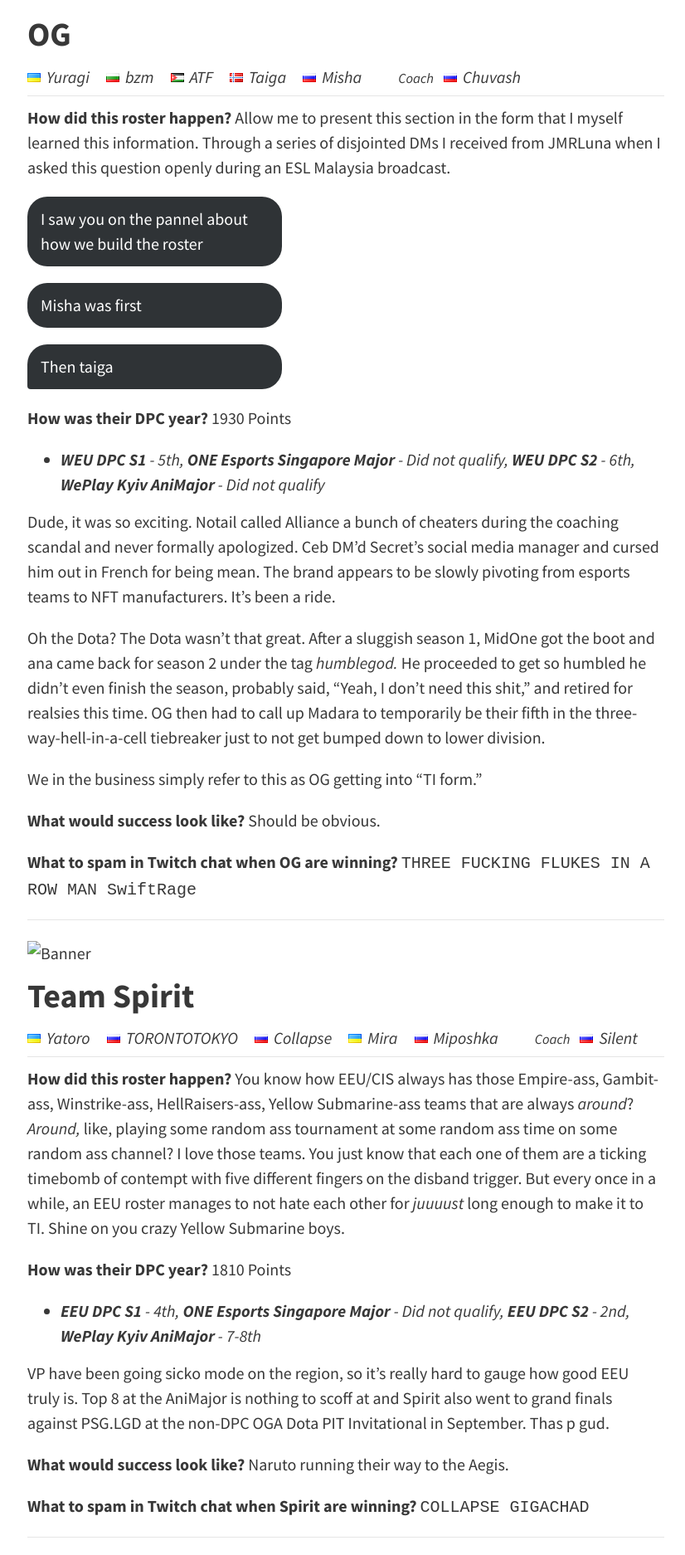
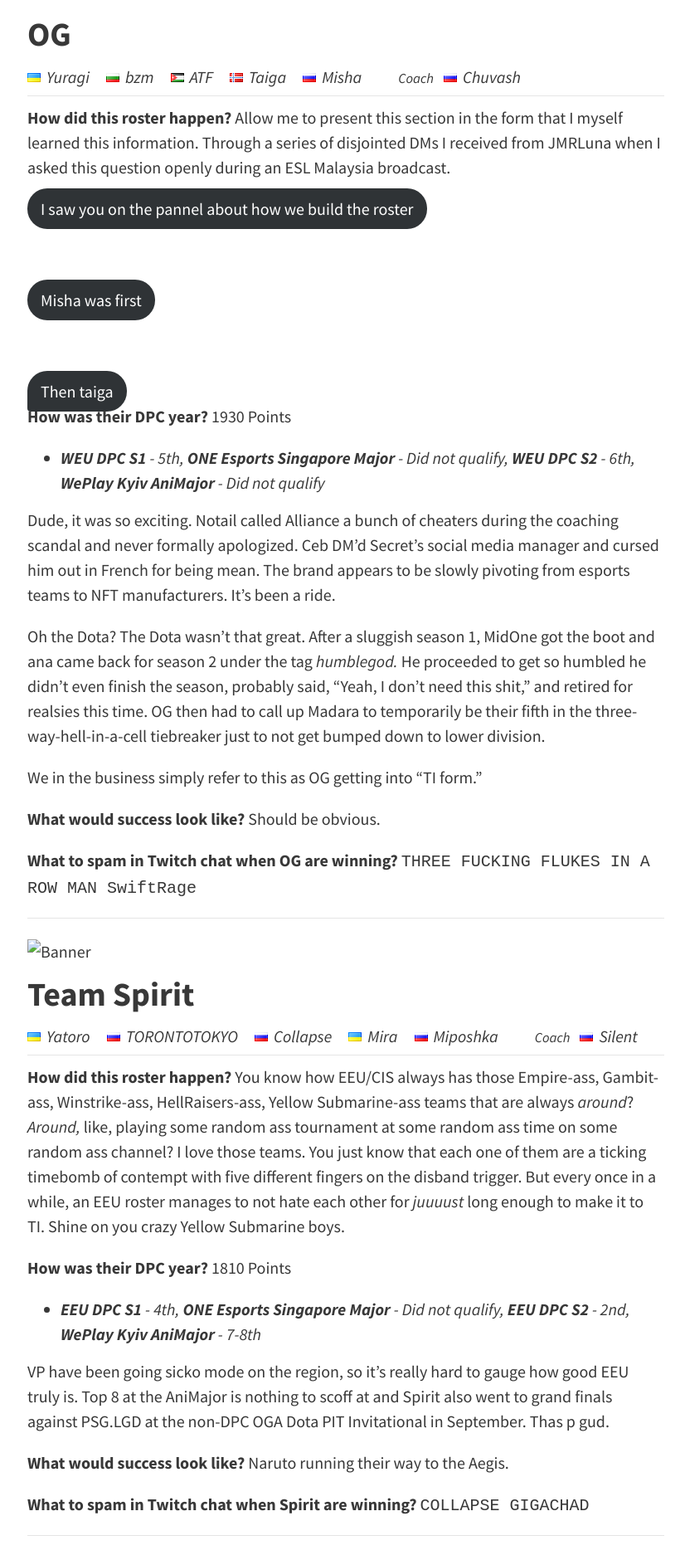
Before and after one commit to tsunami643/blogdraft, a Jekyll site: the page built from _posts/2022-10-06-ti11-team-guide.md, in a window 1280 px wide. Shown: the part 2076-3950 px from the top of the page at 83% size, without its empty margins (223-1049 px from the left). Built offline with Jekyll 4.4.1, drawn with Linux system fonts in a browser that asks for light colours; nearby versions of some CDN libraries; comment, search, counter and statistics services are not loaded.

Commit message:
make dm fit bg

```diff
--- a/_posts/2022-10-06-ti11-team-guide.md
+++ b/_posts/2022-10-06-ti11-team-guide.md
@@ -157,7 +157,9 @@
 **How did this roster happen?** Allow me to present this section in the form that I myself learned this information. Through a series of disjointed DMs I received from JMRLuna when I asked this question openly during an ESL Malaysia broadcast.
 
 <p class="twitter-dm">I saw you on the pannel about how we build the roster</p>
+<br><br>
 <p class="twitter-dm">Misha was first</p>
+<br><br>
 <p class="twitter-dm twitter-dm-first">Then taiga</p>
 
 **How was their DPC year?** 1930 Points
--- a/_sass/base/_global.scss
+++ b/_sass/base/_global.scss
@@ -113,6 +113,7 @@
   max-width: 40%;
   background-color: rgb(47, 51, 54);
   color: white;
+  display: inline;
 }
 
 .twitter-dm-first {
```
